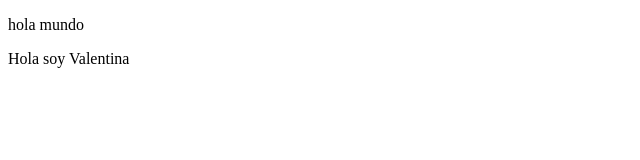
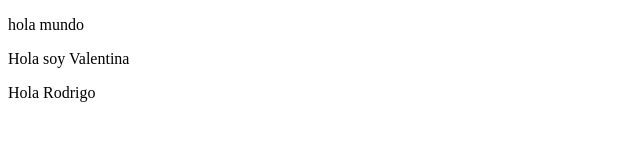
Before and after one commit to Eoks1/JARDINERIA-1, a plain HTML site: page index.html in a window 1280 px wide. Shown: the whole page, without its empty margins (0-640 px from the left). Drawn offline with Linux system fonts and the light colour scheme.

Commit message:
Nuevo saludo.

```diff
--- a/index.html
+++ b/index.html
@@ -12,6 +12,7 @@
 
     <p> hola mundo </p>
     <p>Hola soy Valentina</p>
+    <p>Hola Rodrigo</p>
 
 </body>
 
```
